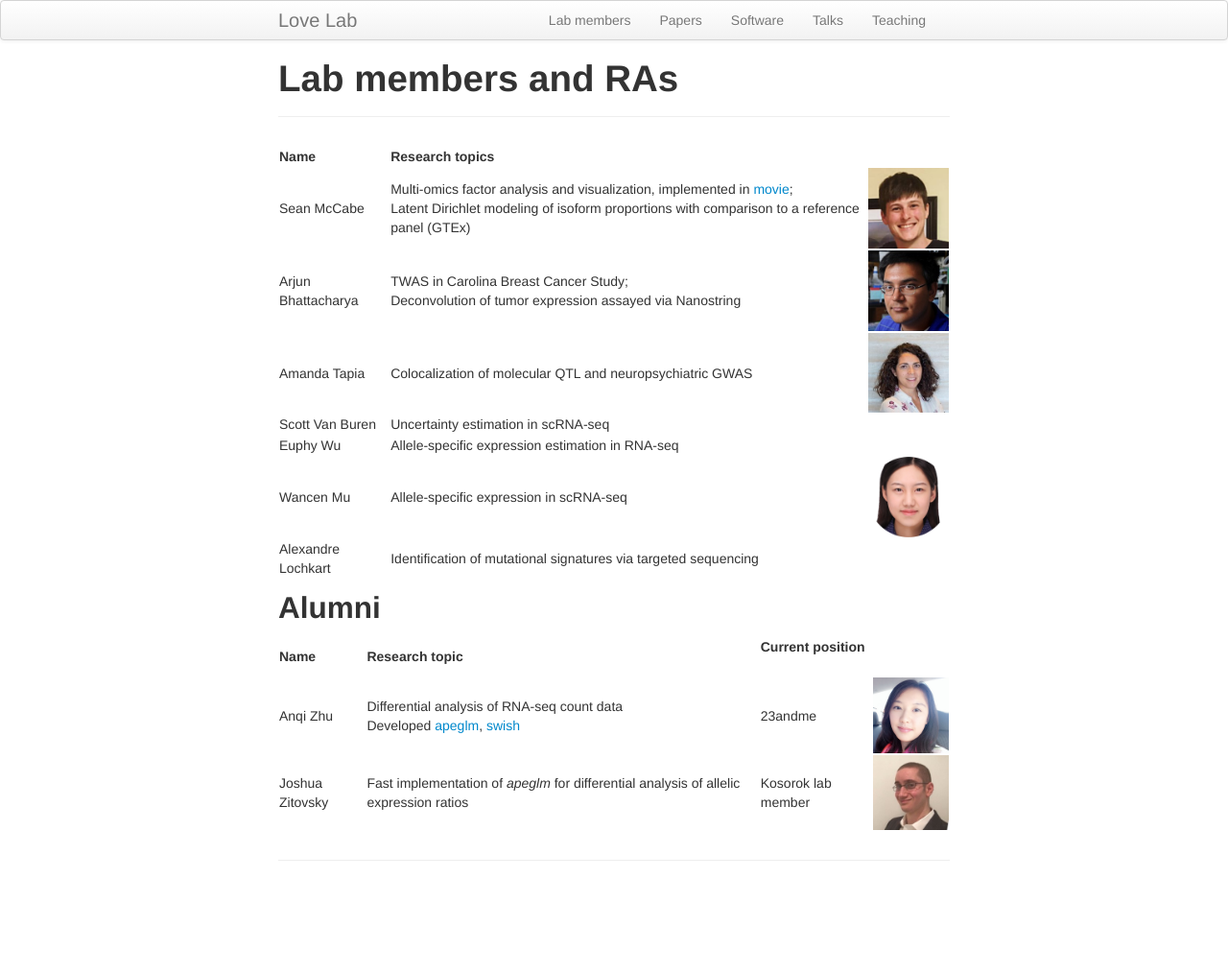
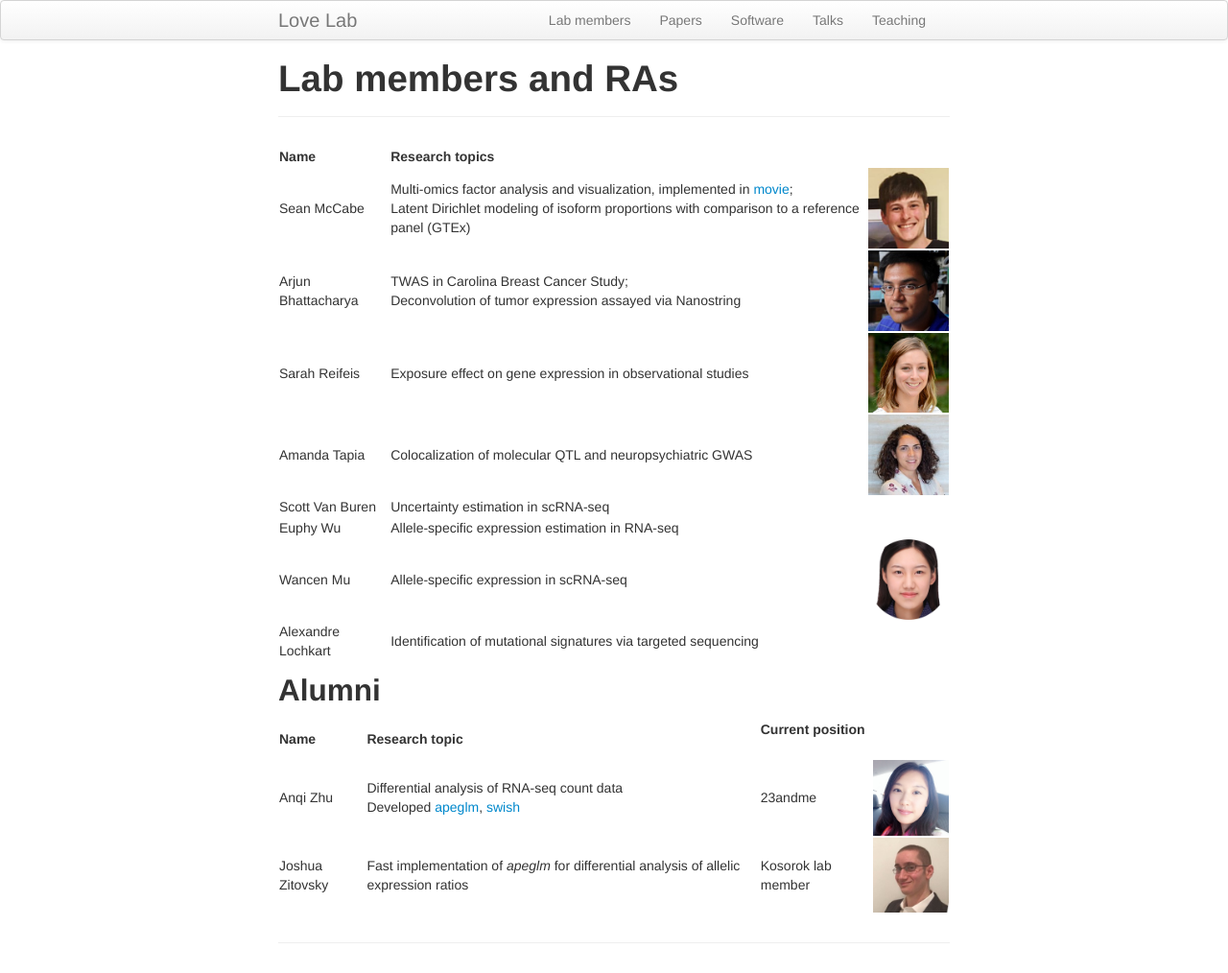
Before and after one commit to mikelove/mikelove.github.io, a Jekyll site: the page built from pages/lab.md, in a window 1280 px wide. Shown: the whole page at 96% size. Built offline with Jekyll 4.4.1, drawn with Linux system fonts in a browser that asks for light colours; before the commit the page ends 928 px from its top, so only the background shows below that.

Commit message:
add sarah

```diff
--- a/pages/lab.md
+++ b/pages/lab.md
@@ -7,6 +7,7 @@ title: "Lab members and RAs"
 | :--- | :---- | :---- |
 | Sean McCabe | Multi-omics factor analysis and visualization, implemented in [movie](https://github.com/mccabes292/movie); <br> Latent Dirichlet modeling of isoform proportions with comparison to a reference panel (GTEx) | <img width="100" src="../assets/seanmccabe.png"> |
 | Arjun Bhattacharya | TWAS in Carolina Breast Cancer Study; <br> Deconvolution of tumor expression assayed via Nanostring | <img width="100" src="../assets/arjunbhattacharya.jpg"> |
+| Sarah Reifeis | Exposure effect on gene expression in observational studies | <img width="100" src="../assets/sarahreifeis.jpg"> |
 | Amanda Tapia | Colocalization of molecular QTL and neuropsychiatric GWAS | <img width="100" src="../assets/amandatapia.jpg"> |
 | Scott Van Buren | Uncertainty estimation in scRNA-seq | |
 | Euphy Wu | Allele-specific expression estimation in RNA-seq | |
```
Also changed, not shown: assets/sarahreifeis.jpg (added).
